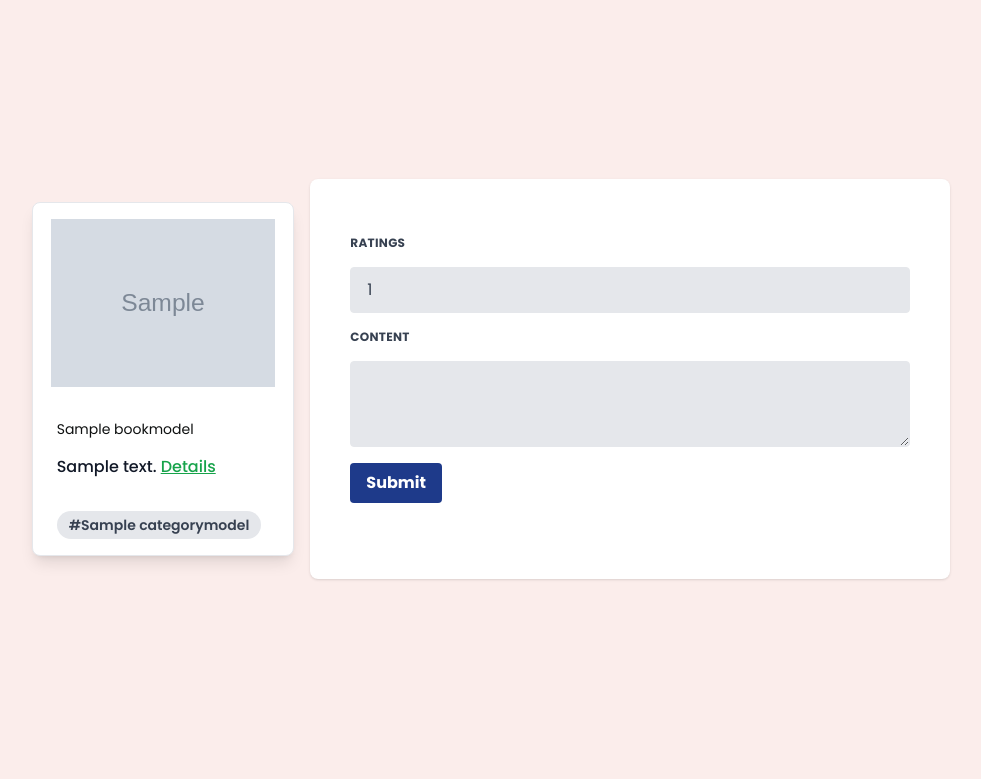
After one commit to coderboy-raiyan/Bookish, a Django app: page /books/review/1 in a window 1280 px wide. The commit adds this page. Shown: the part 211-990 px from the top of the page, without its empty margins (149-1130 px from the left). Run offline with Django 5.2, Linux system fonts and the light colour scheme; a user stored in the database is signed in; tables that the repository leaves empty hold one stand-in row (values such as "Sample post"); grey boxes marked "Sample" are stand-in pictures; some libraries are stand-ins or nearby versions.

Commit message:
user review functionalities done

```diff
--- /dev/null
+++ b/books/forms.py
@@ -0,0 +1,30 @@
+from django import forms
+from .models import ReviewModel
+from .constants import RATINGS
+
+
+class ReviewForm(forms.ModelForm):
+    content = forms.CharField(widget=forms.Textarea(attrs={'rows': 3}))
+    ratings = forms.ChoiceField(choices=RATINGS)
+
+    class Meta:
+        model = ReviewModel
+        fields = ['content', 'ratings', 'book', 'user']
+
+    def __init__(self, *args, **kwargs):
+        super().__init__(*args, **kwargs)
+        self.fields['book'].disabled = True
+        self.fields['book'].widget = forms.HiddenInput()
+        self.fields['user'].disabled = True
+        self.fields['user'].widget = forms.HiddenInput()
+
+        for field in self.fields:
+            self.fields[field].widget.attrs.update({
+
+                'class': (
+                    'appearance-none block w-full bg-gray-200 '
+                    'text-gray-700 border border-gray-200 rounded '
+                    'py-3 px-4 leading-tight focus:outline-none '
+                    'focus:bg-white focus:border-gray-500'
+                )
+            })
--- a/books/models.py
+++ b/books/models.py
@@ -32,6 +32,7 @@ class ReviewModel(models.Model):
         User, related_name="reviews", on_delete=models.CASCADE)
     content = models.TextField()
     ratings = models.IntegerField(choices=RATINGS)
+    timestamps = models.DateTimeField(auto_now_add=True, null=True, blank=True)
 
     def __str__(self) -> str:
         return self.user.username
--- a/books/templates/books/book_details.html
+++ b/books/templates/books/book_details.html
@@ -19,7 +19,9 @@
                             <span class="inline-block bg-green-600 rounded-full px-3 py-1 text-sm font-semibold text-white mr-2 mb-2 ">#{{ category.name }}</span>
                         {% endfor %}
                     </div>
-                    <a role="button" href="{%url 'borrow' book.id%}" class="text-lg block hover:bg-indigo-800 font-bold bg-indigo-600 py-2 px-5 text-white font-medium rounded lg:w-2/5">Borrow Price : $ {{book.borrowing_price|intcomma }}</a>
+                   {% if request.user.is_authenticated  %}
+                   <a role="button" href="{%url 'borrow' book.id%}" class="text-lg block hover:bg-indigo-800 font-bold bg-indigo-600 py-2 px-5 text-white font-medium rounded lg:w-2/5">Borrow Price : $ {{book.borrowing_price|intcomma }}</a>
+                   {% endif %}
                 </div>
             </div>
 
--- /dev/null
+++ b/books/templates/books/book_review.html
@@ -0,0 +1,39 @@
+{% extends "base.html" %}
+
+{% block content %}
+   <section class="bg-[#FBEDEB] flex space-x-4 justify-center h-screen items-center mx-auto">
+    <div class="max-w-sm rounded-lg overflow-hidden shadow-lg border bg-white">
+        <img class="w-full h-[200px] object-contain block py-4" src="{{book.image.url}}" alt="Sunset in the mountains">
+        <div class="px-6 py-4">
+        <div class="text-sm text-[#0F1111]">{{book.title}}</div>
+        <p class="text-gray-700 text-gray-900 font-medium my-4">
+           {{book.description | truncatechars:30}} <a href="{%url 'book_details' book.id %}" class="text-green-600 underline">Details</a>
+        </p>
+        </div>
+        <div class="px-6  pb-2">
+            {% for category in book.categories.all %}
+                <span class="inline-block bg-gray-200 rounded-full px-3 py-1 text-sm font-semibold text-gray-700 mr-2 mb-2">#{{ category.name }}</span>
+            {% endfor %}
+        </div>
+    </div>
+        <form  method="post" action="" class="h-[400px] bg-white shadow rounded-lg p-10 w-2/4 space-y-4">
+            {% csrf_token %}
+            <label class="block uppercase tracking-wide text-gray-700 text-xs font-bold mb-2" for="{{ form.ratings.id_for_label }}">
+                {{ form.ratings.label }}
+            </label> {{ form.ratings }} {% if form.ratings.errors %} {% for error in form.content.errors %}
+            <p class="text-red-600 text-sm italic pb-2">{{ error }}</p>
+            {% endfor %} {% endif %}
+
+
+            <label class="block uppercase tracking-wide text-gray-700 text-xs font-bold mb-2" for="{{ form.first_name.id_for_label }}">
+                {{ form.content.label }}
+            </label> {{ form.content }} {% if form.content.errors %} {% for error in form.content.errors %}
+            <p class="text-red-600 text-sm italic pb-2">{{ error }}</p>
+            {% endfor %} {% endif %}
+
+        <button class="bg-blue-900 hover:bg-blue-700 text-white font-bold py-2 px-4 rounded focus:outline-none focus:shadow-outline" type="submit">
+            Submit
+        </button>
+    </form>
+   </section>
+{% endblock content %}
--- a/books/urls.py
+++ b/books/urls.py
@@ -1,6 +1,7 @@
 from django.urls import path
-from .views import BookDetailsView
+from .views import BookDetailsView, BookReviewView
 
 urlpatterns = [
-    path("book/<int:id>", BookDetailsView.as_view(), name="book_details")
+    path("book/<int:id>", BookDetailsView.as_view(), name="book_details"),
+    path("review/<int:id>", BookReviewView.as_view(), name="review_book"),
 ]
--- a/books/views.py
+++ b/books/views.py
@@ -1,8 +1,12 @@
-from django.shortcuts import render
-from django.views.generic import DetailView
-from .models import BookModel
-from django.contrib.auth.decorators import login_required
-from transactions.models import TransactionModel
+from typing import Any
+from django.views.generic import DetailView, CreateView
+from .models import BookModel, ReviewModel
+from django.contrib.auth.mixins import LoginRequiredMixin
+from .forms import ReviewForm
+from django.urls import reverse_lazy
+from django.contrib import messages
+from django.shortcuts import redirect
+
 # Create your views here.
 
 
@@ -15,3 +19,36 @@ class BookDetailsView(DetailView):
 
 # def returnBook(request, id) :
 #     transaction = TransactionModel.objects.get(pk=id)
+
+class BookReviewView(LoginRequiredMixin, CreateView):
+    template_name = "books/book_review.html"
+    model = ReviewModel
+    form_class = ReviewForm
+    success_url = reverse_lazy("profile")
+
+    def get_initial(self):
+        id = self.kwargs['id']
+        book = BookModel.objects.get(pk=id)
+        initial = {'book': book, 'user': self.request.user}
+        return initial
+
+    def get_context_data(self, **kwargs):
+        context = super().get_context_data(**kwargs)
+        id = self.kwargs['id']
+        book = BookModel.objects.get(pk=id)
+        context.update({
+            'book': book
+        })
+        return context
+
+    def form_valid(self, form):
+        id = self.kwargs['id']
+        book = BookModel.objects.get(pk=id)
+        isAlreadyReviewed = ReviewModel.objects.filter(
+            book=book, user=self.request.user).count()
+        if isAlreadyReviewed >= 1:
+            messages.info(self.request, "You have already reviewed this book.")
+            return redirect("profile")
+        else:
+            messages.success(self.request, "Thanks for your valuable Reviews")
+        return super().form_valid(form)
--- a/customers/templates/customers/profile.html
+++ b/customers/templates/customers/profile.html
@@ -158,7 +158,7 @@
               <td class="px-4 py-2">
                 <div class="flex items-center space-x-2 text-sm">
                     <a href="{%url 'return' borrow.id %}" class="bg-red-400 py-2 px-4 text-white rounded hover:bg-red-500">Return</a>
-                    <a class="bg-green-600 py-2 px-4 text-white rounded hover:bg-green-700">Review</a>
+                    <a href="{%url 'review_book' borrow.book.id%}" class="bg-green-600 py-2 px-4 text-white rounded hover:bg-green-700">Review</a>
                 </div>
               </td>
             </tr>
```
Also changed, not shown: books/migrations/0005_reviewmodel_timestamps.py (added).
